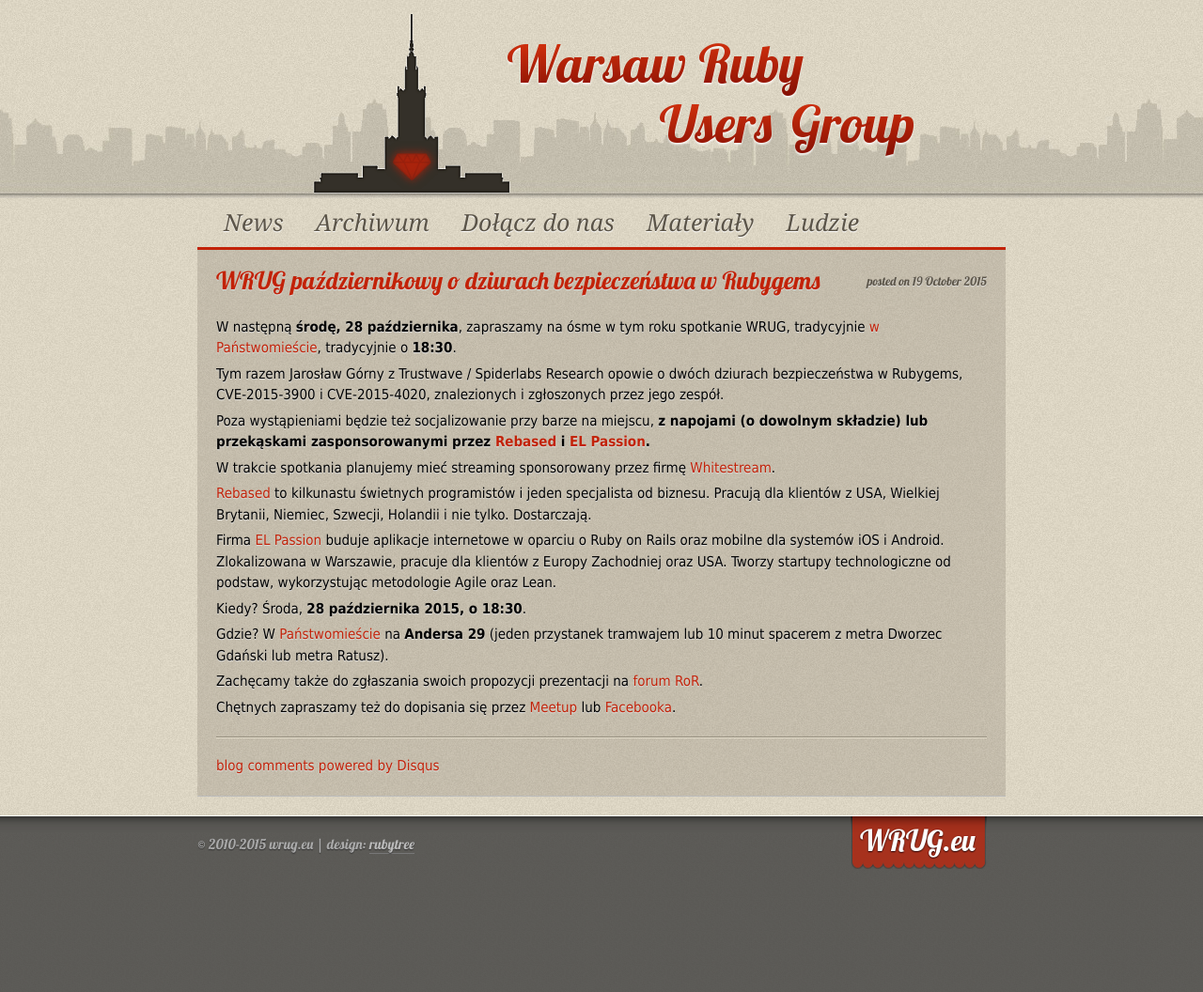
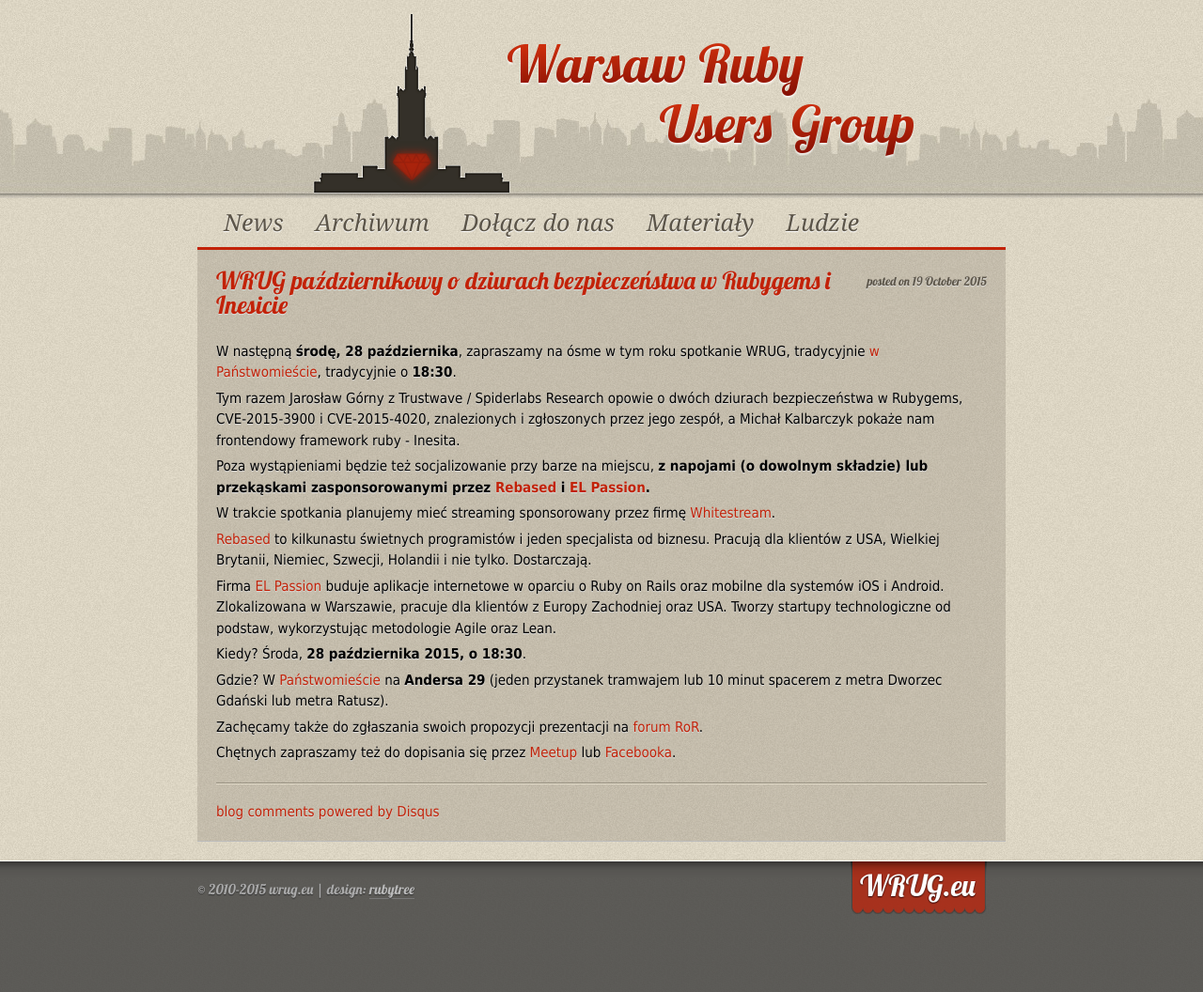
Before and after one commit to wrug/wrug.eu, a Jekyll site: the page built from _posts/2015-10-19-spotkanie-pazdziernikowe.md, in a window 1280 px wide. Shown: the whole page at 94% size. Built offline with Jekyll 4.4.1, drawn with Linux system fonts in a browser that asks for light colours; comment, search, counter and statistics services are not loaded; before the commit the page ends 1008 px from its top, so only the background shows below that.

Commit message:
October 2015: Add Michał Kalbarczyk's presentation

```diff
--- a/_posts/2015-10-19-spotkanie-pazdziernikowe.md
+++ b/_posts/2015-10-19-spotkanie-pazdziernikowe.md
@@ -1,6 +1,6 @@
 ---
 layout: post
-title: WRUG październikowy o dziurach bezpieczeństwa w Rubygems
+title: WRUG październikowy o dziurach bezpieczeństwa w Rubygems i Inesicie
 ---
 
 W następną **środę, 28 października**, zapraszamy na ósme w tym roku
@@ -9,7 +9,8 @@
 
 Tym razem Jarosław Górny z Trustwave / Spiderlabs Research opowie
 o dwóch dziurach bezpieczeństwa w Rubygems, CVE-2015-3900 i CVE-2015-4020,
-znalezionych i zgłoszonych przez jego zespół.
+znalezionych i zgłoszonych przez jego zespół, a Michał Kalbarczyk pokaże
+nam frontendowy framework ruby - Inesita.
 
 Poza wystąpieniami będzie też socjalizowanie przy barze na miejscu, **z
 napojami (o dowolnym składzie) lub przekąskami zasponsorowanymi przez
```
